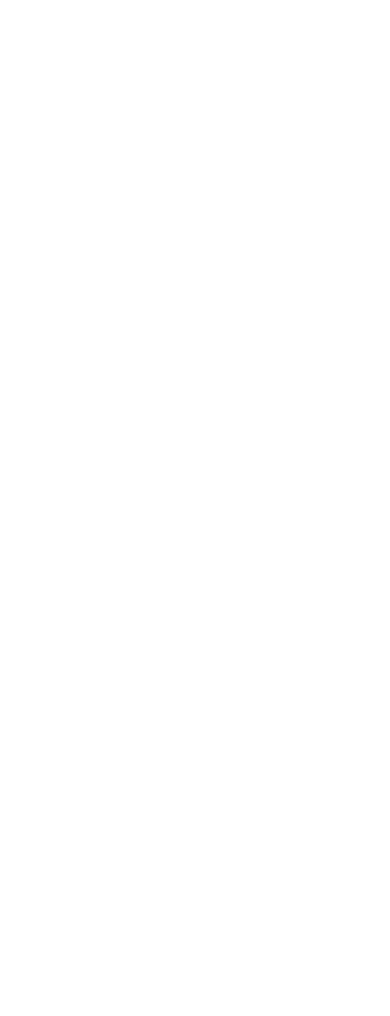
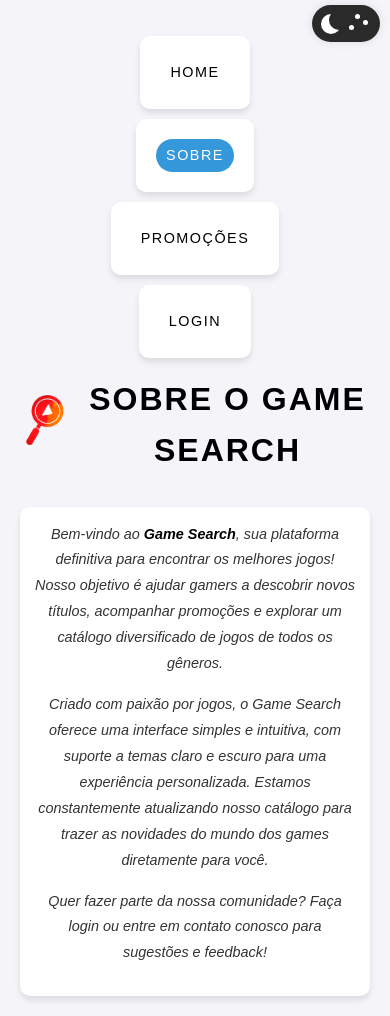
Before and after one commit to DevGoulart/GameSearch, a Django app: page /sobre/ in a window 390 px wide. Before the commit the page is empty. Before the commit the page ends 844 px from the top, so only its background shows below. Run offline with Django 5.2, Linux system fonts and the light colour scheme.

Commit message:
add content sobre

```diff
--- a/Game_/meu_app/static/css/style.css
+++ b/Game_/meu_app/static/css/style.css
@@ -459,3 +459,62 @@ body.dark-mode .icon svg path {
         text-align: center;
     }
 }
+
+/* Estilos para a página Sobre */
+.about-content {
+    background-color: var(--card-bg);
+    border-radius: 10px;
+    padding: 30px;
+    box-shadow: 0 4px 6px var(--shadow-color);
+    max-width: 800px;
+    margin: 0 auto;
+    text-align: center;
+    transition: background-color 0.3s ease, box-shadow 0.3s ease;
+}
+
+.about-content p {
+    font-size: 1.1em;
+    margin-bottom: 20px;
+    color: var(--text-color);
+    line-height: 1.8;
+}
+
+.about-content strong {
+    color: var(--link-color);
+}
+
+/* Ajustes para modo escuro */
+body.dark-mode .about-content {
+    background-color: var(--card-bg);
+    box-shadow: 0 4px 6px var(--shadow-color);
+}
+
+body.dark-mode .about-content p {
+    color: var(--text-color);
+}
+
+body.dark-mode .about-content strong {
+    color: var(--link-color);
+}
+
+/* Responsividade */
+@media (max-width: 768px) {
+    .about-content {
+        padding: 20px;
+    }
+
+    .about-content p {
+        font-size: 1em;
+    }
+}
+
+@media (max-width: 480px) {
+    .about-content {
+        padding: 15px;
+    }
+
+    .about-content p {
+        font-size: 0.9em;
+        margin-bottom: 15px;
+    }
+}
--- a/Game_/meu_app/templates/sobre.html
+++ b/Game_/meu_app/templates/sobre.html
@@ -0,0 +1,62 @@
+<!DOCTYPE html>
+<html>
+<head>
+    <title>Sobre - Game Search</title>
+    {% load static %}
+    <link rel="stylesheet" href="{% static 'css/style.css' %}">
+</head>
+<body>
+    <!-- Barra de Navegação -->
+    <nav class="navbar">
+        <div class="nav-container">
+            <ul class="nav-links">
+                <li><a href="{% url 'catalogo' %}">Home</a></li>
+                <li><a href="{% url 'sobre' %}" class="active">Sobre</a></li>
+                <li><a href="{% url 'promocoes' %}">Promoções</a></li>
+                <li><a href="{% url 'login' %}">Login</a></li>
+            </ul>
+        </div>
+    </nav>
+
+    <!-- Botão de Dark Mode -->
+    <label class="switch">
+        <input checked="true" id="checkbox" type="checkbox" />
+        <span class="slider">
+            <div class="star star_1"></div>
+            <div class="star star_2"></div>
+            <div class="star star_3"></div>
+            <svg viewBox="0 0 16 16" class="cloud_1 cloud">
+                <path
+                    transform="matrix(.77976 0 0 .78395-299.99-418.63)"
+                    fill="#fff"
+                    d="m391.84 540.91c-.421-.329-.949-.524-1.523-.524-1.351 0-2.451 1.084-2.485 2.435-1.395.526-2.388 1.88-2.388 3.466 0 1.874 1.385 3.423 3.182 3.667v.034h12.73v-.006c1.775-.104 3.182-1.584 3.182-3.395 0-1.747-1.309-3.186-2.994-3.379.007-.106.011-.214.011-.322 0-2.707-2.271-4.901-5.072-4.901-2.073 0-3.856 1.202-4.643 2.925"
+                ></path>
+            </svg>
+        </span>
+    </label>
+
+    <!-- Conteúdo da Página Sobre -->
+    <div class="container">
+        <h1>
+            <img src="{% static 'images/logo.png' %}" alt="Logo" class="logo"> Sobre o Game Search
+        </h1>
+        <div class="about-content">
+            <p>
+                Bem-vindo ao <strong>Game Search</strong>, sua plataforma definitiva para encontrar os melhores jogos!
+                Nosso objetivo é ajudar gamers a descobrir novos títulos, acompanhar promoções e explorar um catálogo
+                diversificado de jogos de todos os gêneros.
+            </p>
+            <p>
+                Criado com paixão por jogos, o Game Search oferece uma interface simples e intuitiva, com suporte a temas
+                claro e escuro para uma experiência personalizada. Estamos constantemente atualizando nosso catálogo para
+                trazer as novidades do mundo dos games diretamente para você.
+            </p>
+            <p>
+                Quer fazer parte da nossa comunidade? Faça login ou entre em contato conosco para sugestões e feedback!
+            </p>
+        </div>
+    </div>
+
+    <script src="{% static 'js/theme.js' %}"></script>
+</body>
+</html>
```
Also changed, not shown: Game_/meu_app/static/css/style3.css (deleted).
